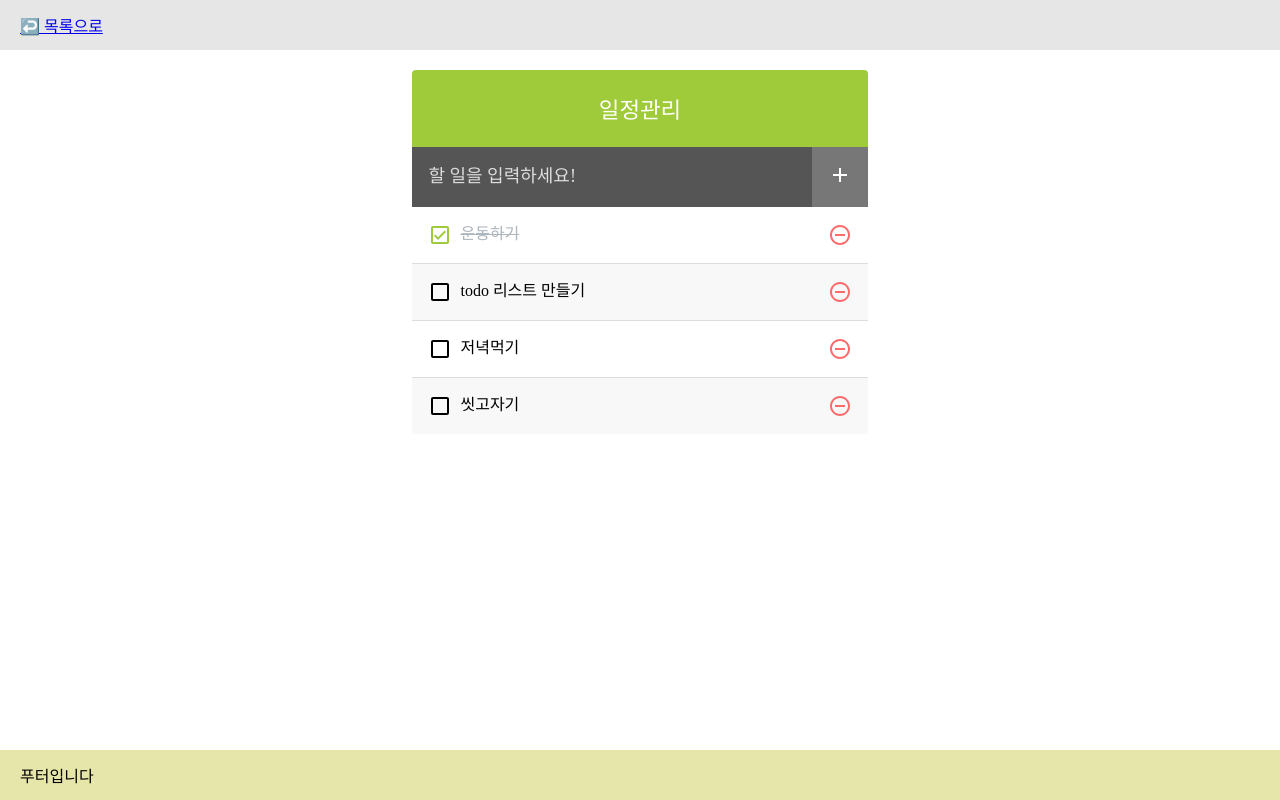
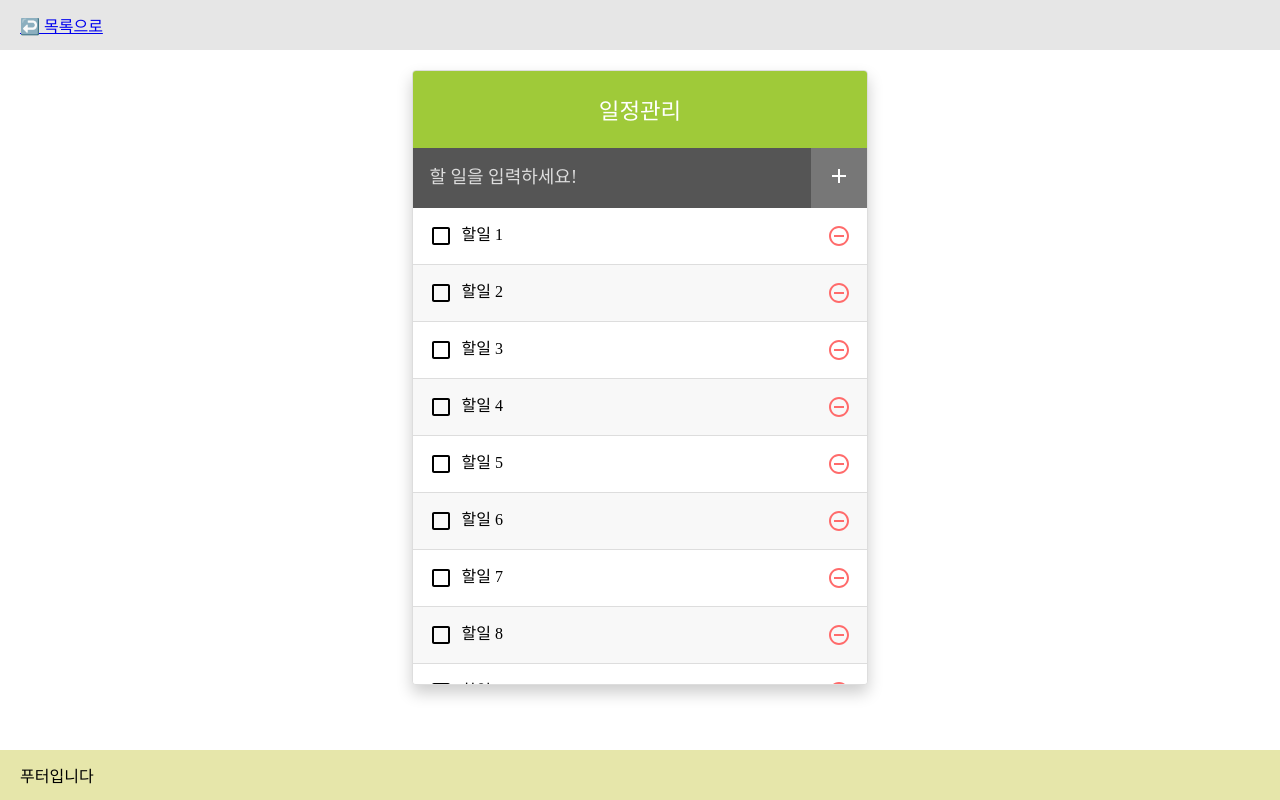
Before and after one commit to BangHG/blog, a React (Create React App) app: page /TodoList in a window 1280 px wide. Built offline with nearby package versions, Linux system fonts and the light colour scheme; a web font is replaced by a local one.

Commit message:
11 최적화

```diff
--- a/src/TodoList.js
+++ b/src/TodoList.js
@@ -4,29 +4,43 @@ import TodoInsert from './components/TodoInsert';
 import TodoList from './components/TodoList';
 
 const App = () => {
-  const [todos, setTodos] = useState([
-    {
-      id: 0,
-      text: '운동하기',
-      checked: true,
-    },
-    {
-      id: 1,
-      text: 'todo 리스트 만들기',
-      checked: false,
-    },
-    {
-      id: 2,
-      text: '저녁먹기',
-      checked: false,
-    },
-    {
-      id: 3,
-      text: '씻고자기',
-      checked: false,
-    },
-  ]);
+  const [todos, setTodos] = useState(
+    // [
+    // {
+    //   id: 0,
+    //   text: '운동하기',
+    //   checked: true,
+    // },
+    // {
+    //   id: 1,
+    //   text: 'todo 리스트 만들기',
+    //   checked: false,
+    // },
+    // {
+    //   id: 2,
+    //   text: '저녁먹기',
+    //   checked: false,
+    // },
+    // {
+    //   id: 3,
+    //   text: '씻고자기',
+    //   checked: false,
+    // },
+  // ]
+    createBulk
+  );
 
+  function createBulk(){
+    const arr = [];
+    for(let i = 1; i<=2000 ;i++){
+      arr.push({
+        id:i,
+        text:`할일 ${i}`,
+        checked:false
+      })
+    }
+    return arr;
+  }
   // const [id, nextId] = setState(4)
   const nextId = useRef(4);
   const onInsert = useCallback(
--- a/src/components/TodoInsert.scss
+++ b/src/components/TodoInsert.scss
@@ -21,6 +21,8 @@
 //   padding: 0 20px;
 // }
 .TodoTemplate {
+  border:1px solid #ddd;
+  box-shadow: 0 0.5em  1em  rgba(#000,0.2);
   max-width: rem(512);
   width: 100%;
   margin: auto;
--- a/src/components/TodoListItem.js
+++ b/src/components/TodoListItem.js
@@ -1,5 +1,6 @@
 import { MdOutlineCheckBox, MdCheckBoxOutlineBlank, MdRemoveCircleOutline } from 'react-icons/md';
 import cn from 'classnames';
+import React from 'react';
 
 const TodoListItem = ({ todo, onRemove, onToggle }) => {
   const { id, text, checked } = todo;
@@ -16,4 +17,4 @@ const TodoListItem = ({ todo, onRemove, onToggle }) => {
   );
 };
 
-export default TodoListItem;
+export default React.memo(TodoListItem); //#11.4 최적화
--- a/src/components/_var.scss
+++ b/src/components/_var.scss
@@ -1,29 +1,8 @@
 @use 'sass:math';
 @function rem($val) {
   // @return (math.div($val, 18rem));
-  @return ($val/18 + rem);
+  @return (math.div($val,18) + rem);
 }
 
 $main-color: #9fca39;
 $danger-color: #ff6b6b;
-
-// @font-face {
-//   font-family: 'NanumSquareNeo-Variable';
-//   src: url('https://cdn.jsdelivr.net/gh/projectnoonnu/noonfonts_11-01@1.0/NanumSquareNeo-Variable.woff2') format('woff2');
-//   font-weight: normal;
-//   font-style: normal;
-// }
-
-// body {
-//   margin: 0;
-//   /* font-family: -apple-system, BlinkMacSystemFont, 'Segoe UI', 'Roboto', 'Oxygen',
-//     'Ubuntu', 'Cantarell', 'Fira Sans', 'Droid Sans', 'Helvetica Neue',
-//     sans-serif; */
-//   font-family: 'NanumSquareNeo-Variable', '돋움', sans-serif;
-//   -webkit-font-smoothing: antialiased;
-//   -moz-osx-font-smoothing: grayscale;
-// }
-
-// code {
-//   font-family: source-code-pro, Menlo, Monaco, Consolas, 'Courier New', monospace;
-// }
```
Also changed, not shown: package.json (+13 -22 lines), 1 other file (tests, documents, lock files or other folders).
